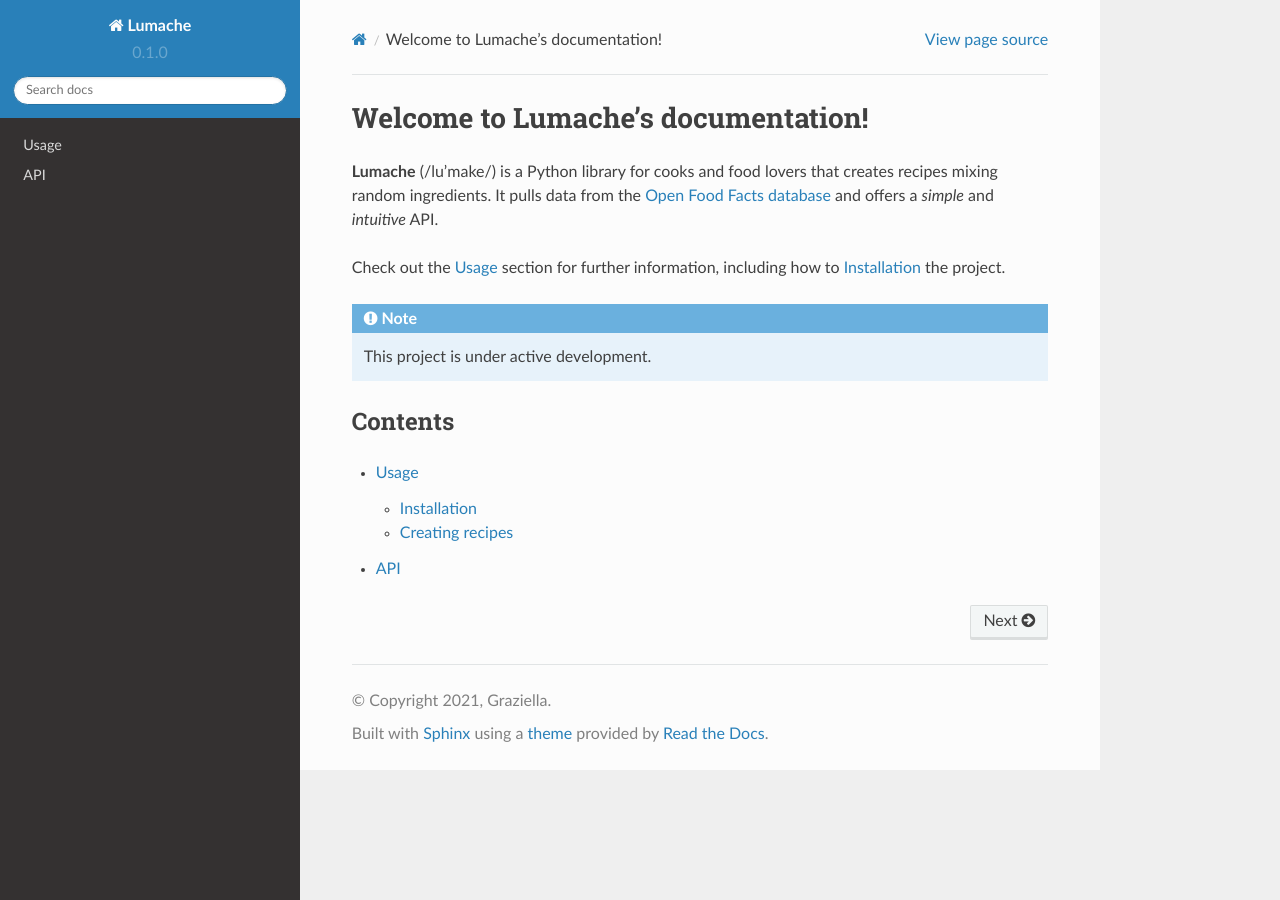
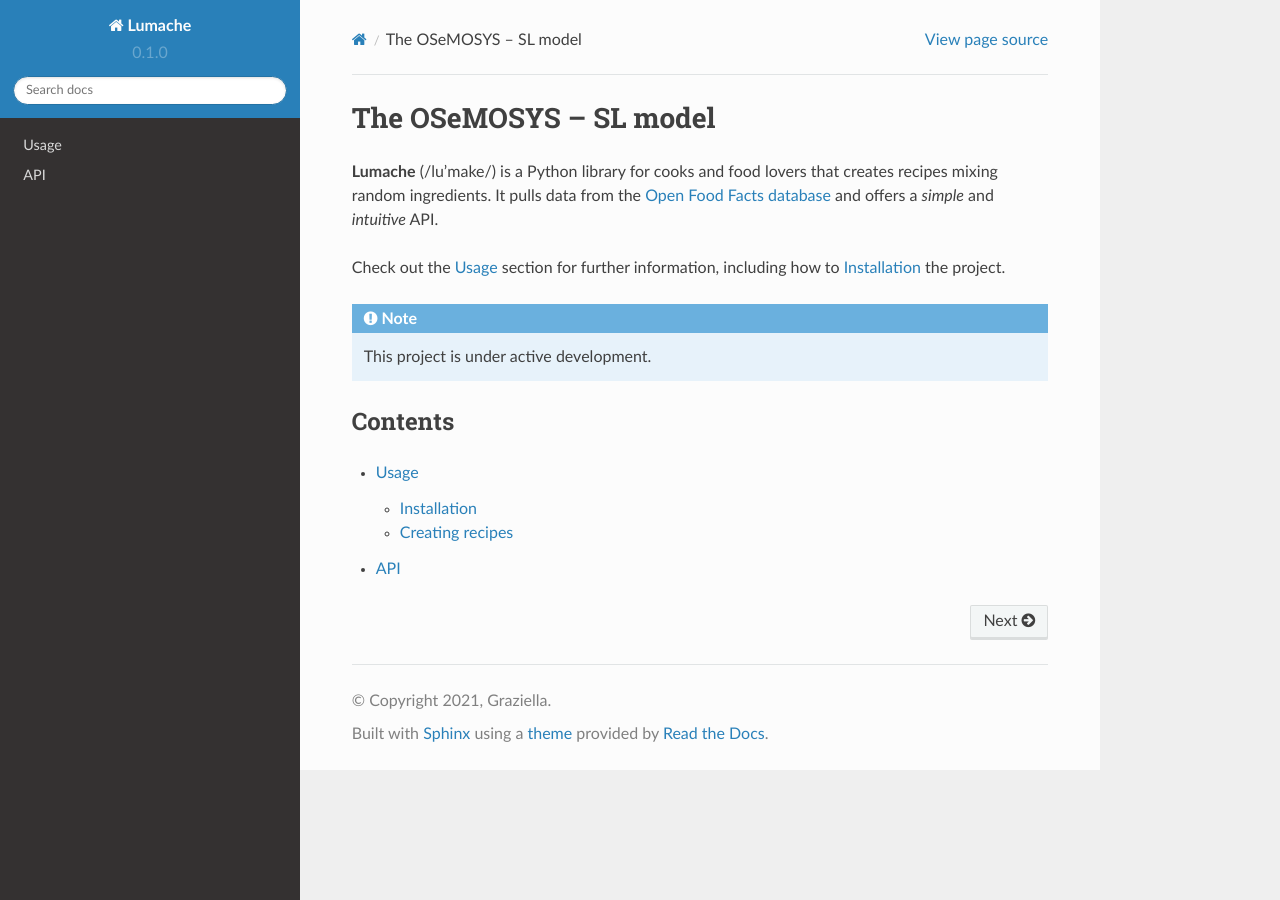
Before and after one commit to raneasaad01/Sierra-Leone, a Sphinx documentation site: the page built from docs/source/index.rst, in a window 1280 px wide. Built offline with Sphinx 7.4.7 and the Read the Docs theme 2.0.0, drawn with Linux system fonts in a browser that asks for light colours.

Commit message:
Update index.rst

```diff
--- a/docs/source/index.rst
+++ b/docs/source/index.rst
@@ -1,4 +1,4 @@
-Welcome to Lumache's documentation!
+The OSeMOSYS – SL model
 ===================================
 
 **Lumache** (/lu'make/) is a Python library for cooks and food lovers
```
